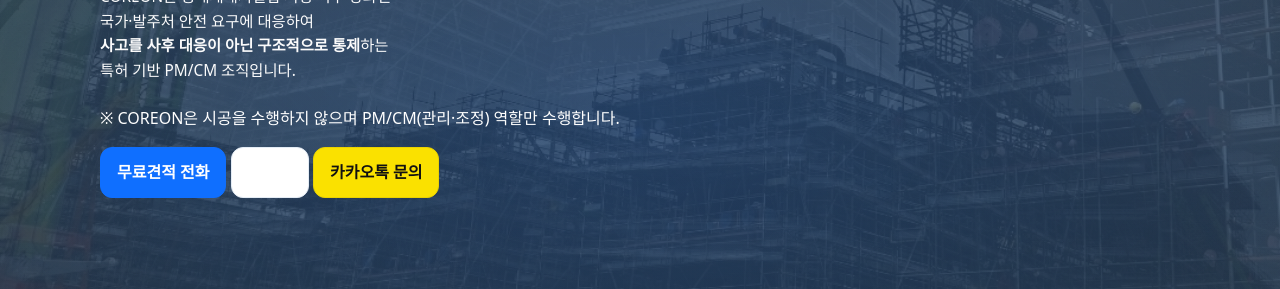
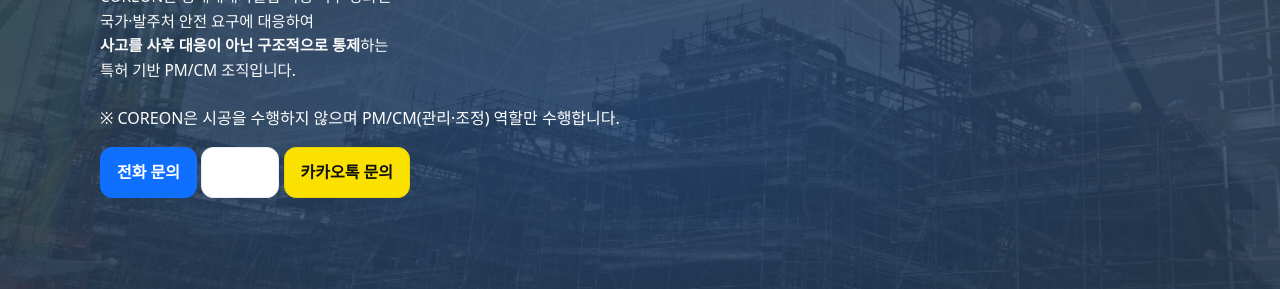
Before and after one commit to allblack1114-ops/coreon-landing, a plain HTML site: page index.html in a window 1280 px wide. Shown: the part 511-800 px from the top of the page. Drawn offline with Linux system fonts and the light colour scheme; files whose address does not match are found by name.

Commit message:
Update index.html

```diff
--- a/index.html
+++ b/index.html
@@ -254,7 +254,7 @@ content="COREON은 특허 기반 Safety IP 관점으로 중대재해 리스크
 
     <!-- CTA 버튼 -->
     <div class="hero-cta">
-      <a class="btn btn-primary" href="tel:010-9469-8334">무료견적 전화</a>
+      <a class="btn btn-primary" href="tel:010-9469-8334">전화 문의</a>
       <a class="btn btn-outline" href="#library">자료실</a>
       <a class="btn btn-kakao" href="https://pf.kakao.com/_xefhLn/chat" target="_blank" rel="noopener">
         카카오톡 문의
@@ -547,11 +547,10 @@ END PATENT PRE-SALES
     <div class="container" style="text-align:center">
       <h2 data-i18n="contact.title">문의</h2>
       <div style="display:flex;gap:12px;justify-content:center;flex-wrap:wrap">
-        <a class="btn btn-primary" href="tel:010-9469-8334" data-i18n="contact.call">무료견적(전화)</a>
+        <a class="btn btn-primary" href="tel:010-9469-8334" data-i18n="contact.call">전화 문의</a>
         <a class="btn" href="mailto:contact@coreon-global.com" data-i18n="contact.mail">상세문의(메일)</a>
         <a class="btn btn-soft" id="brochureBtnBottom" href="#" target="_blank" rel="noopener" data-i18n="contact.brochure">IP 브로슈어(PDF)</a>
-        <a class="btn" href="https://smartstore.naver.com/coreonmall" target="_blank" rel="noopener" data-i18n="contact.shop">자재몰</a>
-      </div>
+        </div>
     </div>
   </section>
 
```
